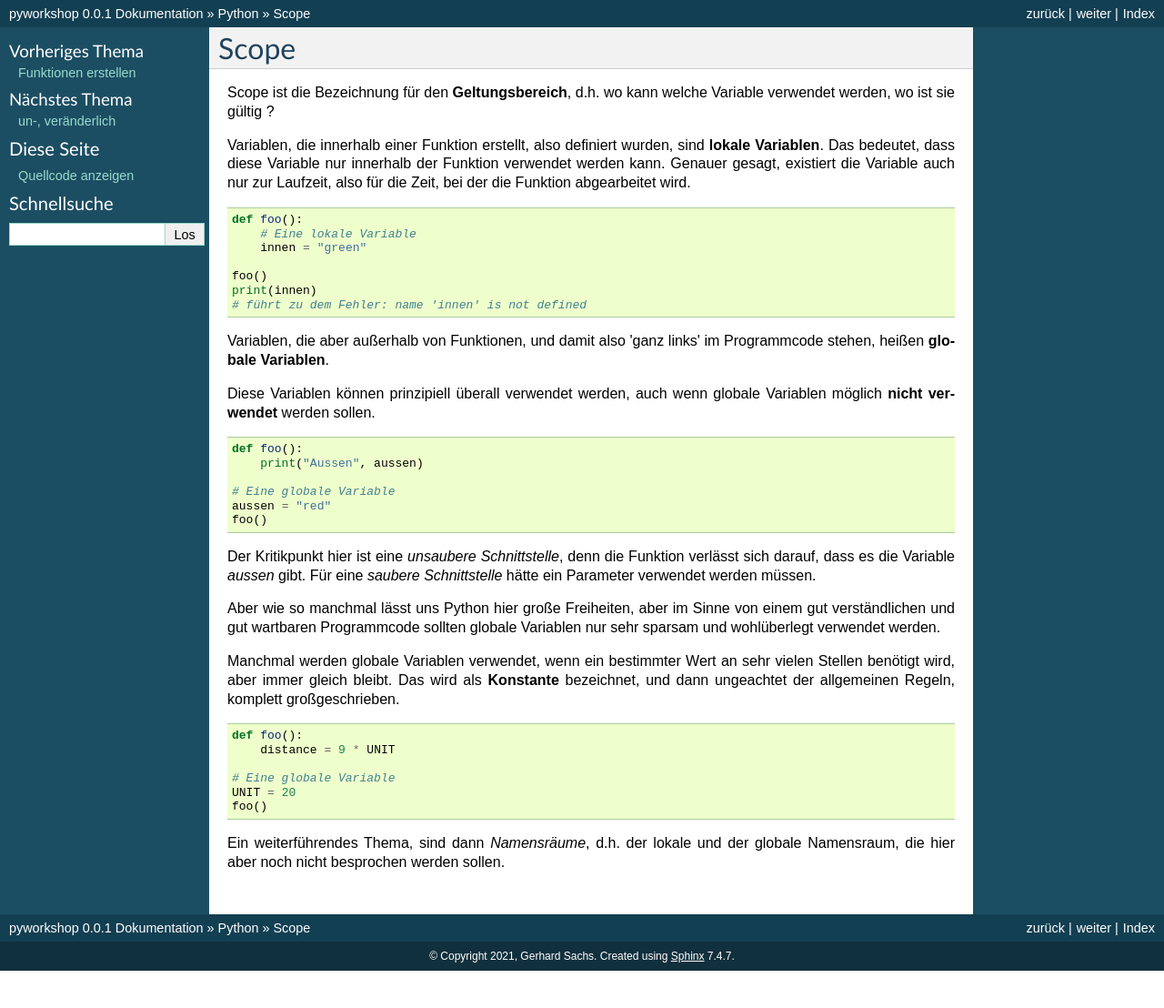
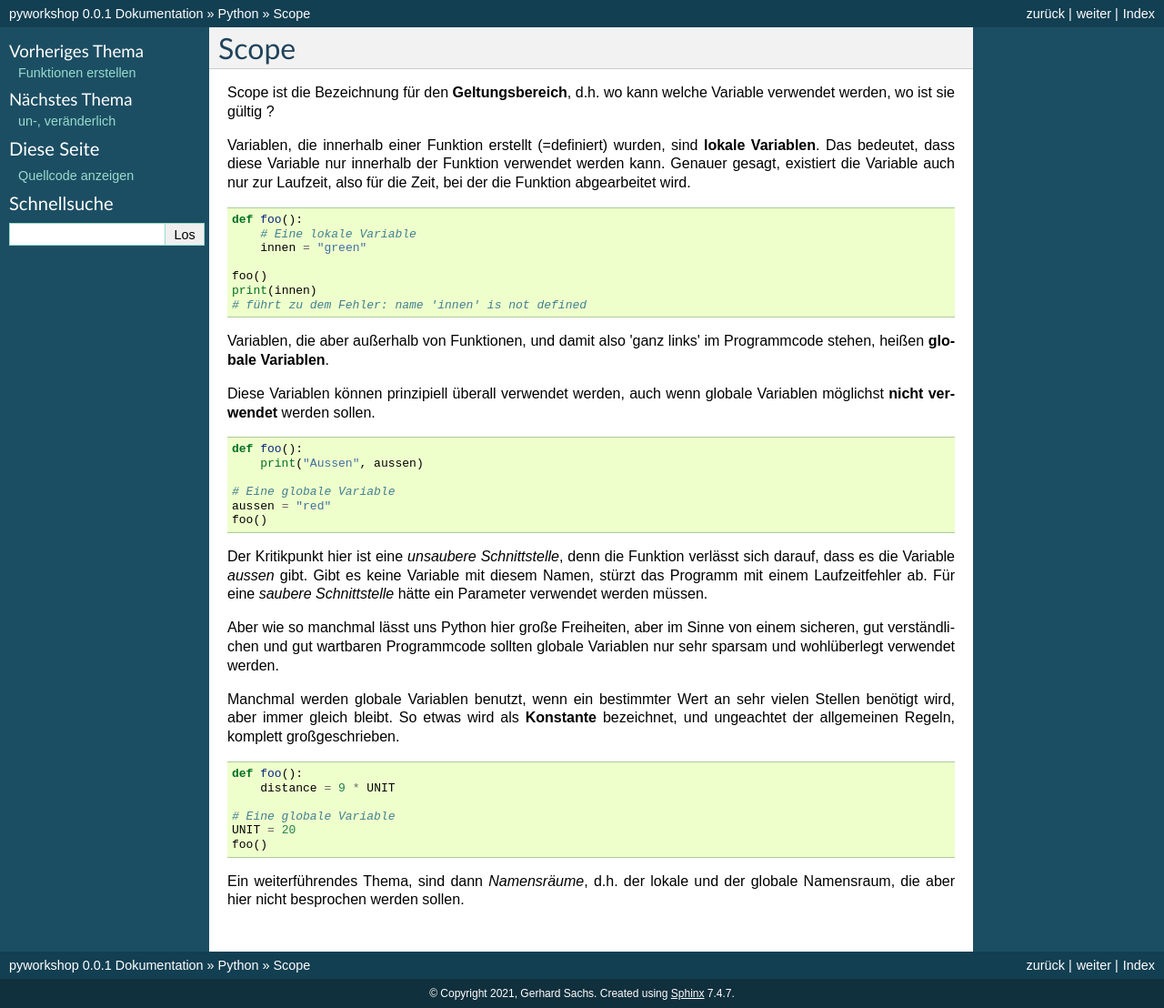
Before and after one commit to gerpark/pyworkshop, a Sphinx documentation site: the page built from docs/source/python/scope.rst, in a window 1280 px wide. Shown: the whole page at 91% size. Built offline with Sphinx 7.4.7, drawn with Linux system fonts in a browser that asks for light colours; before the commit the page ends 1067 px from its top, so only the background shows below that.

```diff
--- a/docs/source/index.rst
+++ b/docs/source/index.rst
@@ -13,7 +13,7 @@ von Gerhard Sachs
 
 Dieses Dokument wird kontinuierlich weiterbearbeitet.
 
-Version 1.60 vom 25 April 2021
+Version 1.70 vom 5 Mai 2021
 
 Und hier noch ein Link mit ein bisschen was zu `Python, dem Workshop und mir <http://www.ortrun-dieterich.de/workshop.html>`_ .
 
--- a/docs/source/python/index.rst
+++ b/docs/source/python/index.rst
@@ -38,3 +38,4 @@ Allerdings ist die Sprache in sich, wie wir später sehen werden, komplett objek
     fun2.rst
     scope.rst
     mutable.rst
+    module.rst
--- a/docs/source/python/scope.rst
+++ b/docs/source/python/scope.rst
@@ -13,7 +13,7 @@ Scope
 Scope ist die Bezeichnung für den **Geltungsbereich**, d.h. wo kann
 welche Variable verwendet werden, wo ist sie gültig ?
 
-Variablen, die innerhalb einer Funktion erstellt, also definiert
+Variablen, die innerhalb einer Funktion erstellt (=definiert)
 wurden, sind **lokale Variablen**. Das bedeutet, dass diese Variable
 nur innerhalb der Funktion verwendet werden kann.
 Genauer gesagt, existiert die Variable auch nur zur Laufzeit,
@@ -37,7 +37,7 @@ also \'ganz links\' im Programmcode stehen, heißen **globale Variablen**.
 .. _py-noglobal:
 
 Diese Variablen können prinzipiell überall verwendet werden,
-auch wenn globale Variablen möglich **nicht verwendet** werden sollen.
+auch wenn globale Variablen möglichst **nicht verwendet** werden sollen.
 
 .. code:: python
 
@@ -50,16 +50,17 @@ auch wenn globale Variablen möglich **nicht verwendet** werden sollen.
 
 
 Der Kritikpunkt hier ist eine `unsaubere Schnittstelle`, denn die Funktion
-verlässt sich darauf, dass es die Variable `aussen` gibt.
+verlässt sich darauf, dass es die Variable `aussen` gibt. Gibt es keine Variable mit diesem Namen,
+stürzt das Programm mit einem Laufzeitfehler ab.
 Für eine `saubere Schnittstelle` hätte ein Parameter verwendet werden müssen.
 
 Aber wie so manchmal lässt uns Python hier große Freiheiten,
-aber im Sinne von einem gut verständlichen und gut wartbaren Programmcode
+aber im Sinne von einem sicheren, gut verständlichen und gut wartbaren Programmcode
 sollten globale Variablen nur sehr sparsam und wohlüberlegt verwendet werden.
 
-Manchmal werden globale Variablen verwendet, wenn ein bestimmter Wert
+Manchmal werden globale Variablen benutzt, wenn ein bestimmter Wert
 an sehr vielen Stellen benötigt wird, aber immer gleich bleibt.
-Das wird als **Konstante** bezeichnet, und dann ungeachtet der allgemeinen
+So etwas wird als **Konstante** bezeichnet, und ungeachtet der allgemeinen
 Regeln, komplett großgeschrieben.
 
 .. code:: python
@@ -73,4 +74,4 @@ Regeln, komplett großgeschrieben.
 
 
 Ein weiterführendes Thema, sind dann `Namensräume`, d.h. der lokale
-und der globale Namensraum, die hier aber noch nicht besprochen werden sollen.
+und der globale Namensraum, die aber hier nicht besprochen werden sollen.
```
Also changed, not shown: docs/source/python/module.rst (added, +171 -0 lines).
